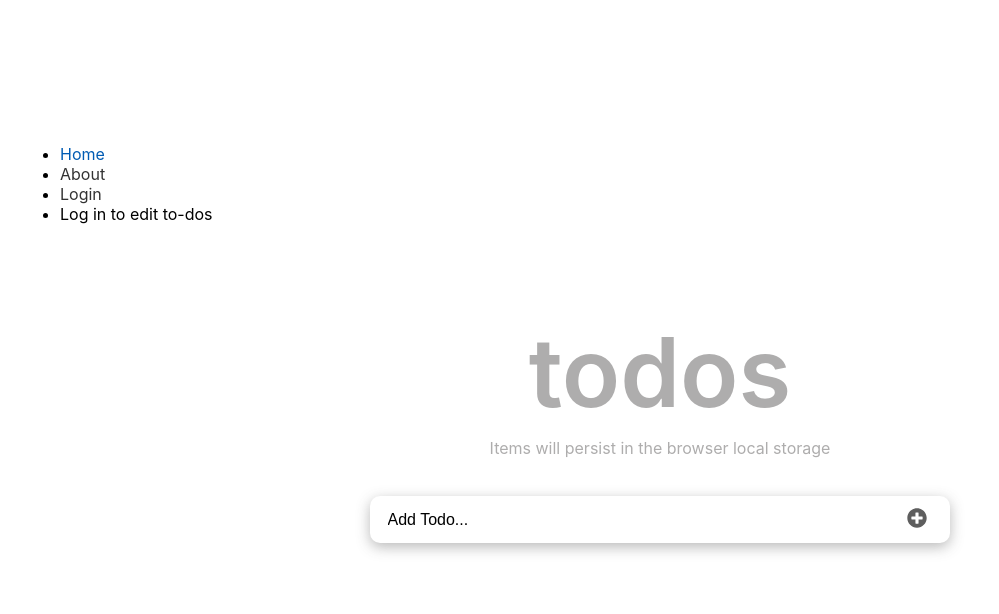
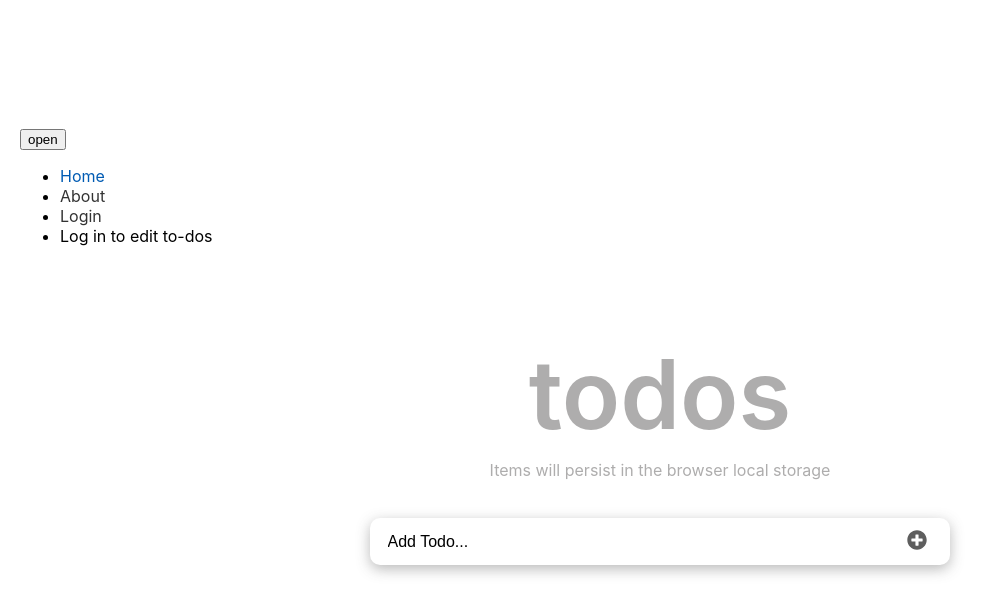
Before and after one commit to George7h/react-todo-app, a React (Create React App) app: page / in a window 1280 px wide. Shown: the top 614 px of the page, without its empty margins (0-999 px from the left). Built offline with nearby package versions, Linux system fonts and the light colour scheme.

Commit message:
Add Navbar menu

```diff
--- a/src/components/Navbar.jsx
+++ b/src/components/Navbar.jsx
@@ -1,6 +1,6 @@
 import { NavLink , useNavigate } from "react-router-dom";
 import { useAuthContext } from "../context/AuthContext";
-import React from 'react';
+import React, { useState } from 'react';
 
 
 const links = [
@@ -11,7 +11,7 @@ const links = [
 ];
 
 const Navbar = () => {
-
+  const [navbarOpen, setNavbarOpen] = useState(false);
   const { user, logout } = useAuthContext();
   const navigate = useNavigate();
   const handleLogout = () => {
@@ -21,7 +21,13 @@ const Navbar = () => {
   return (
     <>
     <nav className="navbar">
-    <ul>
+    <button
+    className="toggle"
+    onClick={() => setNavbarOpen((prev) => !prev)}
+  >
+    {navbarOpen ? 'close' : 'open'}
+  </button>
+  <ul className={`menu-nav${navbarOpen ? ' show-menu' : ''}`}>
   {links.map((link) => {
     return (
       <React.Fragment key={link.text}>
```
